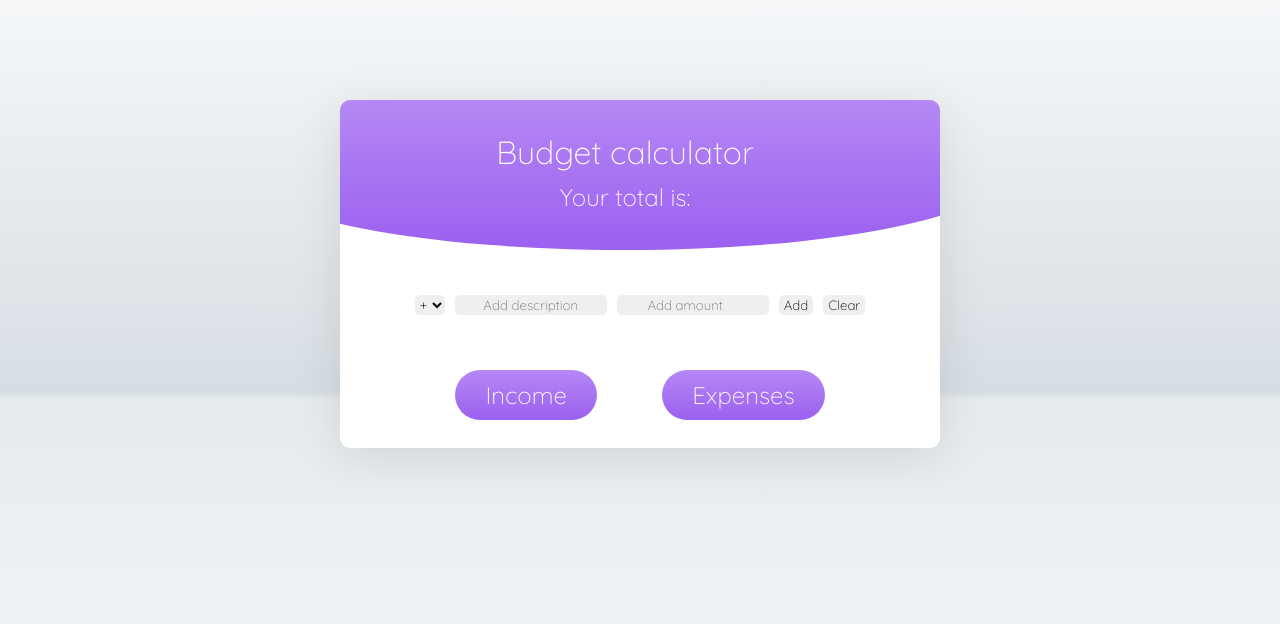
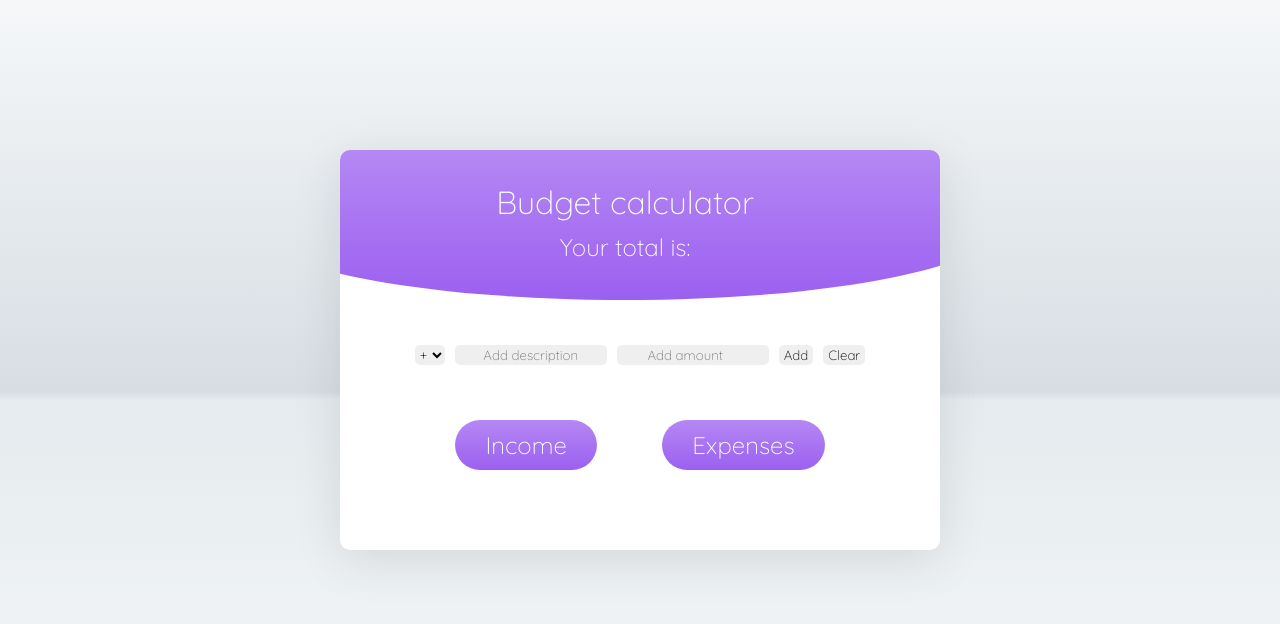
Before and after one commit to zarhaselene/budget-calculator, a website: page index.html in a window 1280 px wide. Drawn offline with nearby package versions, Linux system fonts and the light colour scheme; files that its build step writes are made by us from their sources.

Commit message:
container height

```diff
--- a/sass/base/_base.scss
+++ b/sass/base/_base.scss
@@ -3,14 +3,13 @@ body {
   width: 100%;
   height: 100%;
   margin: auto;
-  padding: 100px 0px;
+  padding: 150px 0px;
 }
 .container {
   background: $primary;
   max-width: 600px;
-  height: auto;
+  min-height: 400px;
   margin: auto;
-  min-height: 100%;
   box-shadow: $dropshadow;
   overflow: hidden;
   border-radius: 10px;
```
